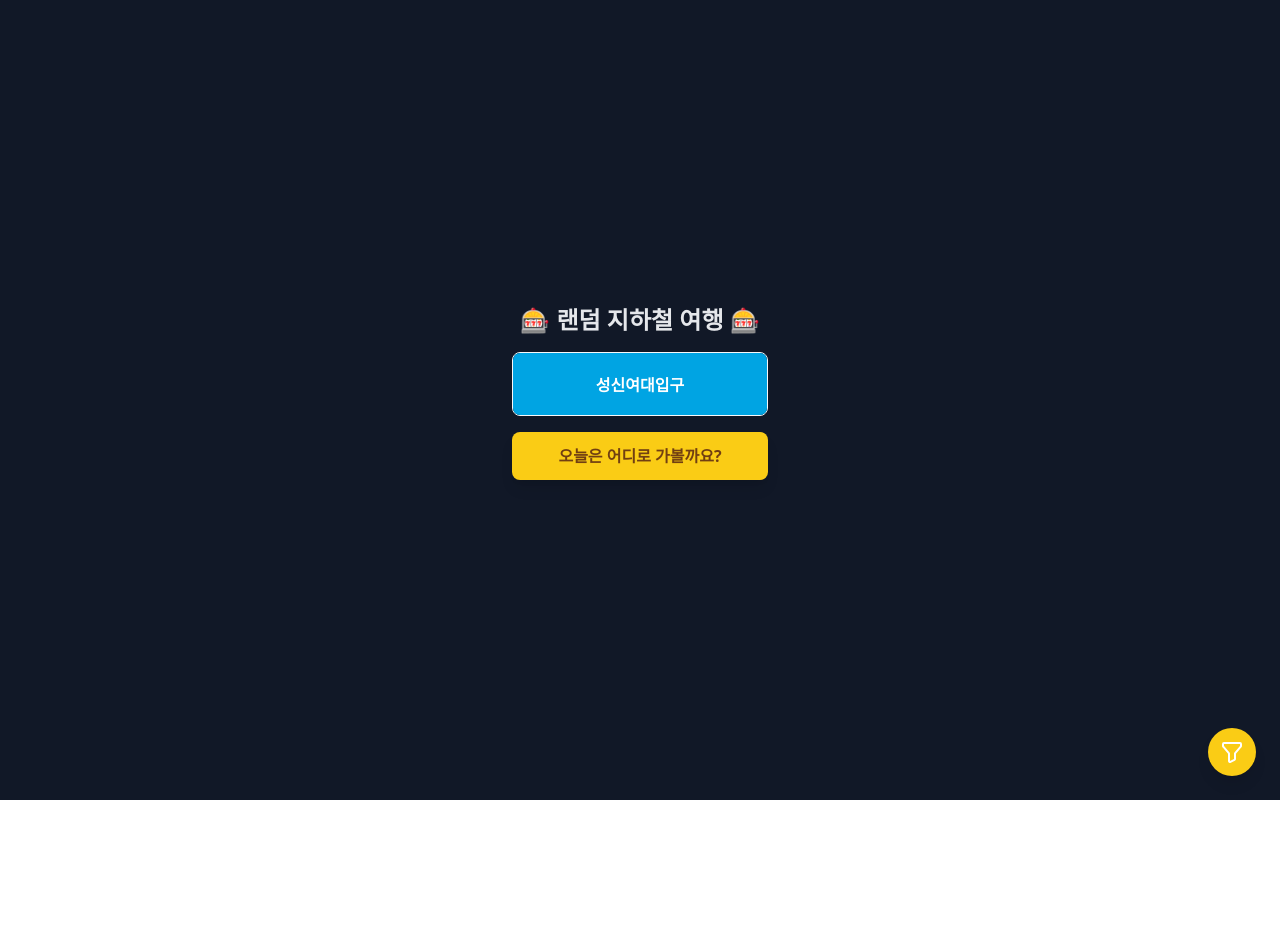
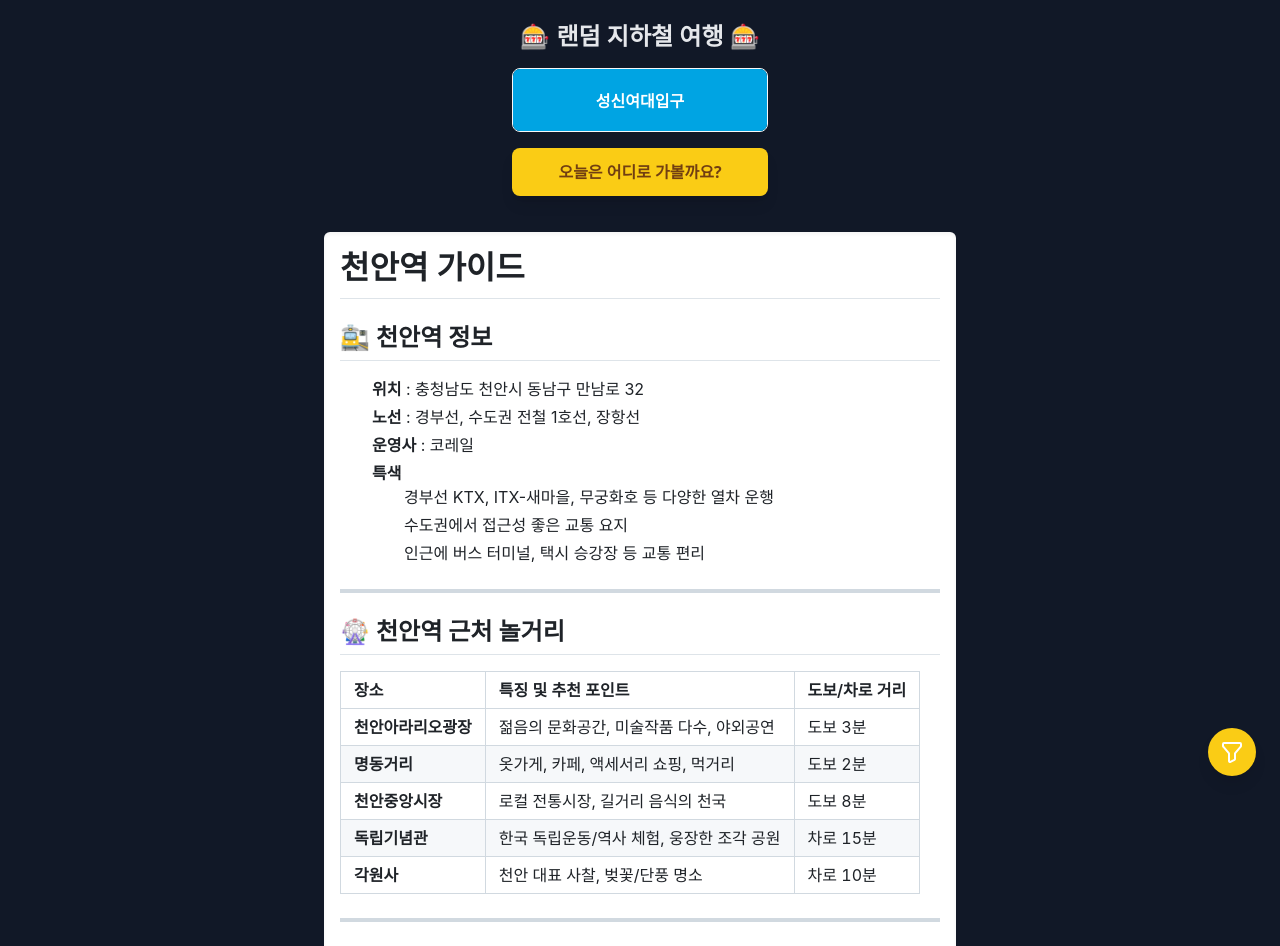
Before and after one commit to whtjtjddn/ht_-assignment, a Nuxt app: page /main in a window 1280 px wide. Shown: the top 946 px of the page. Before the commit the page ends 800 px from the top, so only its background shows below. Built offline with nearby package versions, Linux system fonts and the light colour scheme.

Commit message:
Add Open AI feature

```diff
--- a/composables/useOpenai.ts
+++ b/composables/useOpenai.ts
@@ -12,7 +12,7 @@ export default function () {
 
         const response = await client.responses.create({
             model: "gpt-4.1",
-            input: `${region}의 ${station}역의 정보와 놀거리, 맛집 정보들을 예쁜 마크다운 형식으로 내려줘. 서두랑 마무리 멘트는 필요없고, 그냥 딱 마크다운 viewer에서 사용가능하도록 정보만 내려줘. 앞의 '₩₩₩markdown 요런것도 자르구'`
+            input: `${region}의 ${station}역의 정보와 놀거리, 맛집 정보들을 예쁜 모바일 사이즈 마크다운 형식으로 내려줘. 서두랑 마무리 멘트는 필요없고, 그냥 딱 마크다운 viewer에서 사용가능하도록 정보만 내려줘. 앞의 '₩₩₩markdown 요런것도 자르구'`
         })
 
         console.log(response.output_text)
--- a/pages/main/index.vue
+++ b/pages/main/index.vue
@@ -50,7 +50,7 @@
         </transition>
 
         <!-- 메인 슬롯 머신 -->
-        <div class="flex-1 flex flex-col items-center justify-center p-6 space-y-4 width__fill">
+        <div class="flex-1 flex flex-col items-center justify-center pt-5 pb-5 space-y-4 width__fill">
             <h1 class="text-2xl font-extrabold text-gray-200">🎰 랜덤 지하철 여행 🎰</h1>
 
             <!-- 최근 뽑은 역 히스토리 -->
@@ -92,13 +92,17 @@
             </button>
 
             <!-- 결과 및 팁 -->
-            <div class="space-y-2 width__fill">
+            <div class="space-y-2 width__fill flex flex-col justify-center items-center">
                 <p v-if="filteredStations.length === 0" class="text-red-500">⚠️ 하나 이상의 지역·호선을 선택해주세요.</p>
-                <p v-if="selectedStation" class="text-md font-bold text-center" :style="{ color: selectedStation.color }">🎉 선택된 역: {{ selectedStation.name }}</p>
                 <!-- 랜덤 팁 박스 -->
-                <div v-if="tips" class="mt-2 p-4 bg-white rounded-md shadow-inner flex width__fill mt-5">
-                    <!-- force left-alignment -->
-                    <div class="markdown-body text-left" v-html="renderedTips"></div>
+                <div
+                    v-if="tips && !isAIGenerating"
+                    class="p-4 bg-white rounded-md shadow-inner flex mt-5"
+                    :style="{
+                        maxWidth: '90%'
+                    }"
+                >
+                    <div class="markdown-body text-left" style="max-width: 600px; width: 100%; margin: 0 auto" v-html="renderedTips" />
                 </div>
                 <div v-if="isAIGenerating" class="flex flex-row gap-2 justify-center">
                     <span class="text-white text-lg">{{ "역에 대한 정보를 불러오는 중입니다" }}</span>
@@ -214,7 +218,63 @@ const reelStations = computed<SubwayStation[]>(() => {
 
 // 뽑기 히스토리
 const spinHistory = ref<SubwayStation[]>([])
-const tips = ref<string>("")
+const tips = ref<string>(
+    "# 천안역 가이드\n" +
+        "\n" +
+        "## 🚉 천안역 정보\n" +
+        "\n" +
+        "- **위치** : 충청남도 천안시 동남구 만남로 32\n" +
+        "- **노선** : 경부선, 수도권 전철 1호선, 장항선\n" +
+        "- **운영사** : 코레일\n" +
+        "- **특색**  \n" +
+        "  - 경부선 KTX, ITX-새마을, 무궁화호 등 다양한 열차 운행  \n" +
+        "  - 수도권에서 접근성 좋은 교통 요지  \n" +
+        "  - 인근에 버스 터미널, 택시 승강장 등 교통 편리\n" +
+        "\n" +
+        "---\n" +
+        "\n" +
+        "## 🎡 천안역 근처 놀거리\n" +
+        "\n" +
+        "| 장소         | 특징 및 추천 포인트            | 도보/차로 거리 |\n" +
+        "| ------------ | ----------------------------- | -------------- |\n" +
+        "| **천안아라리오광장** | 젊음의 문화공간, 미술작품 다수, 야외공연 | 도보 3분       |\n" +
+        "| **명동거리**  | 옷가게, 카페, 액세서리 쇼핑, 먹거리      | 도보 2분       |\n" +
+        "| **천안중앙시장** | 로컬 전통시장, 길거리 음식의 천국       | 도보 8분       |\n" +
+        "| **독립기념관**  | 한국 독립운동/역사 체험, 웅장한 조각 공원 | 차로 15분      |\n" +
+        "| **각원사**     | 천안 대표 사찰, 벚꽃/단풍 명소           | 차로 10분      |\n" +
+        "\n" +
+        "---\n" +
+        "\n" +
+        "## 🍜 천안역 인근 맛집 Best 5\n" +
+        "\n" +
+        "| 식당명      | 대표메뉴          | 특징                   | 거리      |\n" +
+        "| ----------- | ----------------- | ---------------------- | --------- |\n" +
+        "| **천안 호두과자 종합판매점** | 호두과자          | 천안 명물, 달달한 디저트        | 역 내부  |\n" +
+        "| **천안 원조신부냉면**    | 물냉면, 비빔냉면     | 쫄깃한 면발, 맑은 육수         | 도보 10분|\n" +
+        "| **서울깍두기**         | 육개장, 곰탕, 반찬리필 | 24시, 푸짐한 한식           | 도보 5분 |\n" +
+        "| **천안삼거리능이버섯갈비탕** | 갈비탕, 능이버섯갈비탕 | 진한 국물, 지역 명물           | 차로 7분 |\n" +
+        "| **천안닭강정**         | 닭강정              | 바삭, 달콤, 현지인 추천          | 도보 5분 |\n" +
+        "\n" +
+        "---\n" +
+        "\n" +
+        "## ☕ 카페 & 디저트\n" +
+        "\n" +
+        "- **커피에반하다 천안역점** : 천안역 바로 앞, 아메리카노 저렴, 밝은 분위기  \n" +
+        "- **제이제이 베이커리** : 천안역 3분 거리, 빵 맛집, 다양한 신 메뉴  \n" +
+        "- **천안 명동카페거리** : 핸드드립/플랫화이트/디저트 전문점 다수 포진\n" +
+        "\n" +
+        "---\n" +
+        "\n" +
+        "## 🗺️ 지도 & 꿀팁\n" +
+        "\n" +
+        "- **네이버/카카오맵**에 ‘천안역’으로 검색하면, 역 중심 먹자골목과 쇼핑코스 한눈에 OK!\n" +
+        "- 주말 저녁에는 주변 맛집, 카페, 시장이 붐비니 웨이팅 참고\n" +
+        "- 천안 삼거리공원, 천안시립미술관 등 차로 10분 거리에 가볼만한 스팟도 많음\n" +
+        "\n" +
+        "---\n" +
+        "\n" +
+        "### 즐거운 천안역 방문 되세요! 😍"
+)
 
 const md = new MarkdownIt()
 
```
